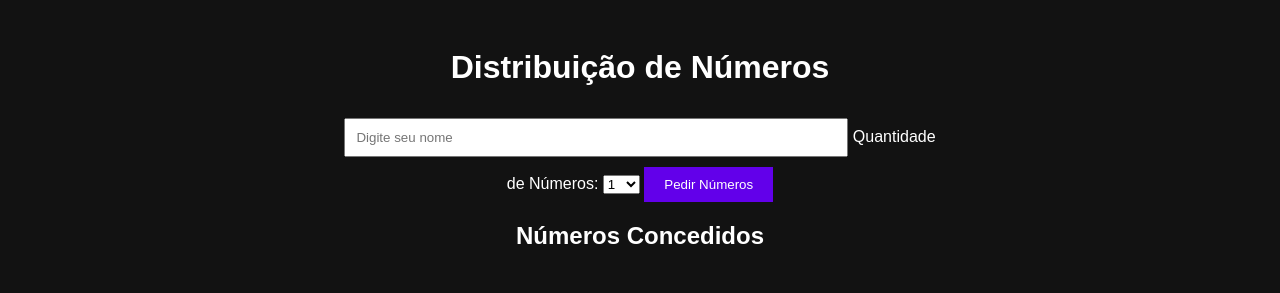
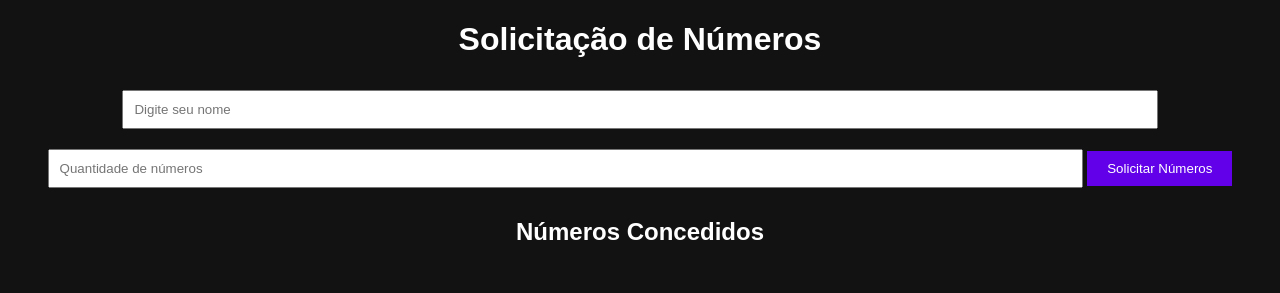
Before and after one commit to santiagoqueiroz/OficiosGEJUD, a website: page index.html in a window 1280 px wide. Drawn offline with Linux system fonts and the light colour scheme.

Commit message:
Update index.html

```diff
--- a/index.html
+++ b/index.html
@@ -1,35 +1,19 @@
 <!DOCTYPE html>
-<html lang="pt-BR">
+<html lang="pt-br">
 <head>
     <meta charset="UTF-8">
     <meta name="viewport" content="width=device-width, initial-scale=1.0">
-    <title>Distribuição de Números</title>
+    <title>Solicitação de Números</title>
     <link rel="stylesheet" href="styles.css">
 </head>
 <body>
-    <div class="container">
-        <h1>Distribuição de Números</h1>
-        <input type="text" id="username" placeholder="Digite seu nome">
+    <h1>Solicitação de Números</h1>
+    <input type="text" id="username" placeholder="Digite seu nome">
+    <input type="number" id="quantity" placeholder="Quantidade de números">
+    <button id="requestNumber">Solicitar Números</button>
 
-        <label for="quantity">Quantidade de Números:</label>
-        <select id="quantity">
-            <option value="1">1</option>
-            <option value="2">2</option>
-            <option value="3">3</option>
-            <option value="4">4</option>
-            <option value="5">5</option>
-            <option value="6">6</option>
-            <option value="7">7</option>
-            <option value="8">8</option>
-            <option value="9">9</option>
-            <option value="10">10</option>
-        </select>
-
-        <button id="requestNumber">Pedir Números</button>
-
-        <h2>Números Concedidos</h2>
-        <ul id="numberList"></ul>
-    </div>
+    <h2>Números Concedidos</h2>
+    <ul id="numberList"></ul> <!-- Adiciona a lista aqui -->
 
     <script src="script.js"></script>
 </body>
```
